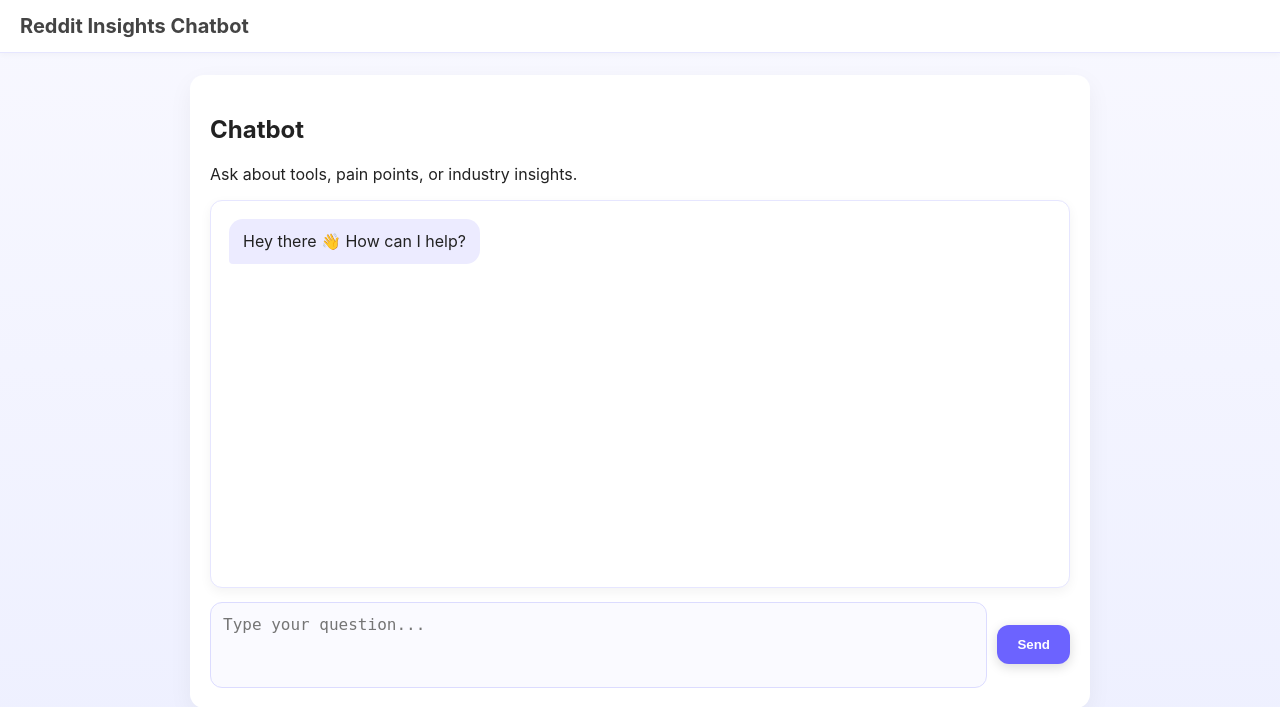
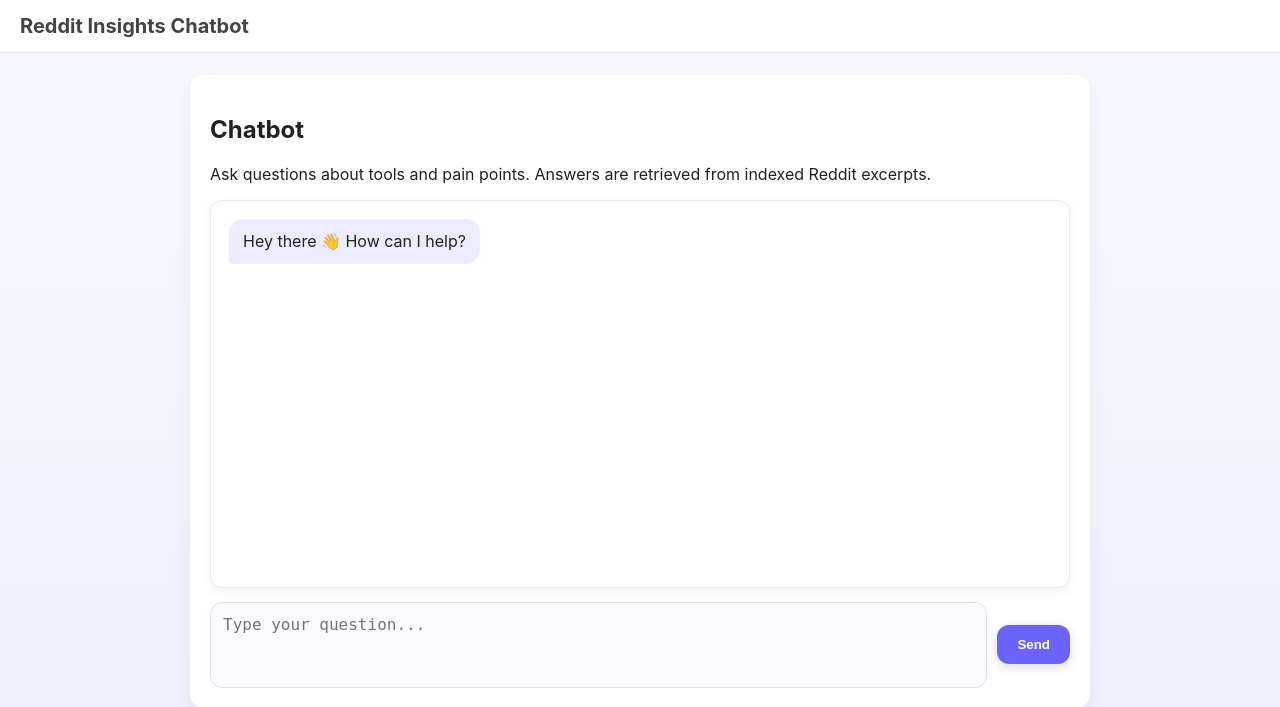
Before and after one commit to jonishk/reddit-insights-app, a Flask app: page / in a window 1280 px wide. Shown: the top 707 px of the page. Run offline with Flask 3, Linux system fonts and the light colour scheme.

Commit message:
Revise chatbot HTML structure and messaging
Updated chatbot interface and improved user prompts.

```diff
--- a/render_app/templates/chatbot.html
+++ b/render_app/templates/chatbot.html
@@ -17,8 +17,7 @@
   <main class="main-container">
     <section class="panel">
       <h1>Chatbot</h1>
-      <p class="muted">Ask about tools, pain points, or industry insights.</p>
-
+      <p class="muted">Ask questions about tools and pain points. Answers are retrieved from indexed Reddit excerpts.</p>
       <div class="chat-container">
         <div class="chat-window" id="chat-window">
           <div class="message bot-message">
```
